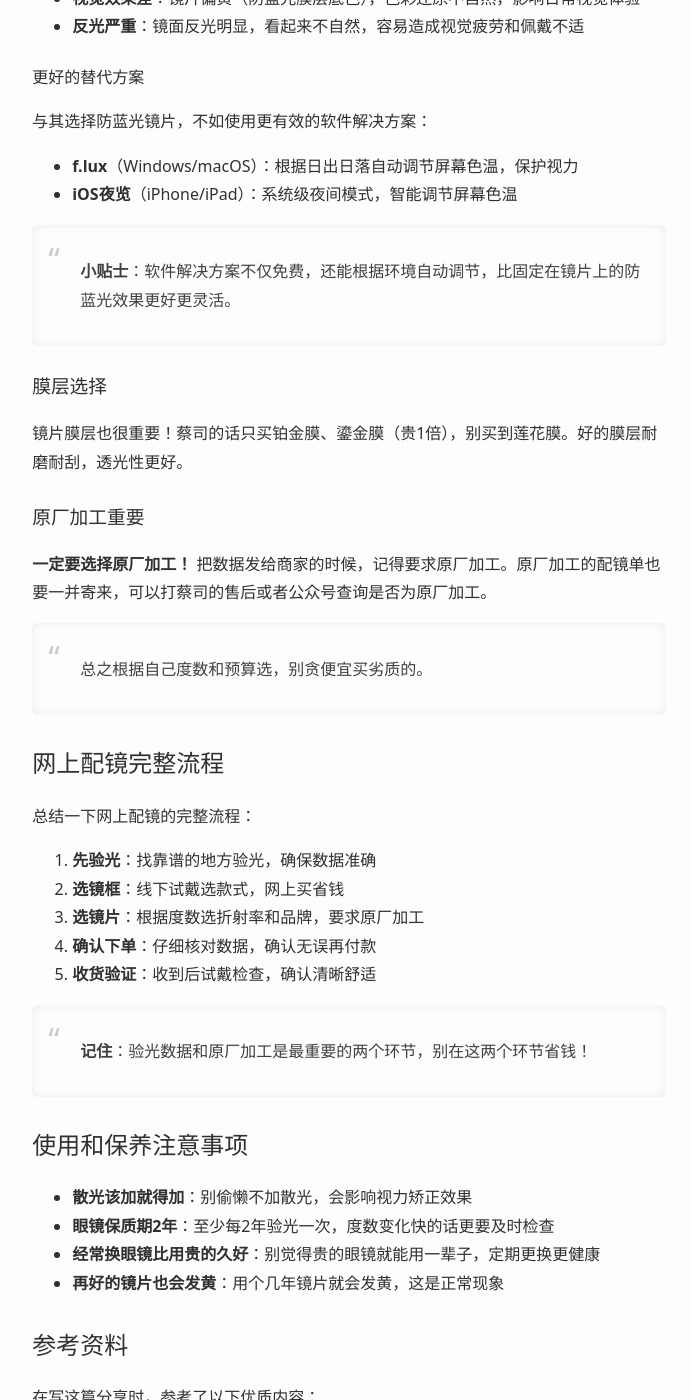
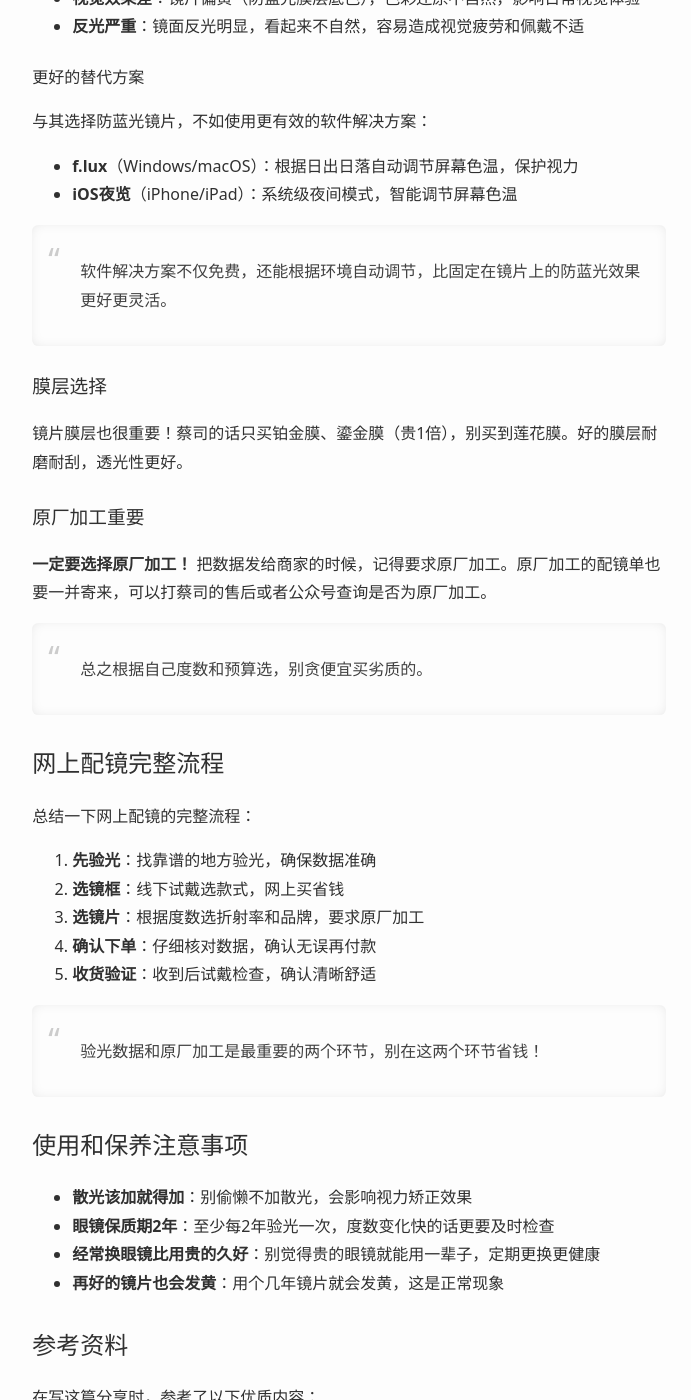
Before and after one commit to BazingaOrg/bazinga-site, a Jekyll site: the page built from _posts/2025-10-11-online-glasses-guide.md, in a window 1280 px wide and 1400 px high, scrolled down 3051 px. Shown: the whole window, without its empty margins (291-982 px from the left). Built offline with Jekyll 4.4.1, drawn with Linux system fonts in a browser that asks for light colours; some web fonts are replaced; Markdown is read by kramdown in place of the engine named in the settings; some of the changed text lies outside the part shown.

```diff
--- a/_posts/2025-10-11-online-glasses-guide.md
+++ b/_posts/2025-10-11-online-glasses-guide.md
@@ -93,7 +93,7 @@
 
 ### 关于防蓝光镜片
 
-> **不推荐选择防蓝光镜片！**
+> 不推荐选择防蓝光镜片！
 
 #### 防蓝光镜片的主要缺点
 
@@ -107,7 +107,7 @@
 - **f.lux**（Windows/macOS）：根据日出日落自动调节屏幕色温，保护视力
 - **iOS夜览**（iPhone/iPad）：系统级夜间模式，智能调节屏幕色温
 
-> **小贴士**：软件解决方案不仅免费，还能根据环境自动调节，比固定在镜片上的防蓝光效果更好更灵活。
+> 软件解决方案不仅免费，还能根据环境自动调节，比固定在镜片上的防蓝光效果更好更灵活。
 
 ### 膜层选择
 
@@ -129,7 +129,7 @@
 4. **确认下单**：仔细核对数据，确认无误再付款
 5. **收货验证**：收到后试戴检查，确认清晰舒适
 
-> **记住**：验光数据和原厂加工是最重要的两个环节，别在这两个环节省钱！
+> 验光数据和原厂加工是最重要的两个环节，别在这两个环节省钱！
 
 ## 使用和保养注意事项
 
```
Also changed, not shown: other parts of _posts/2025-10-11-online-glasses-guide.md (+1 -1 lines).
